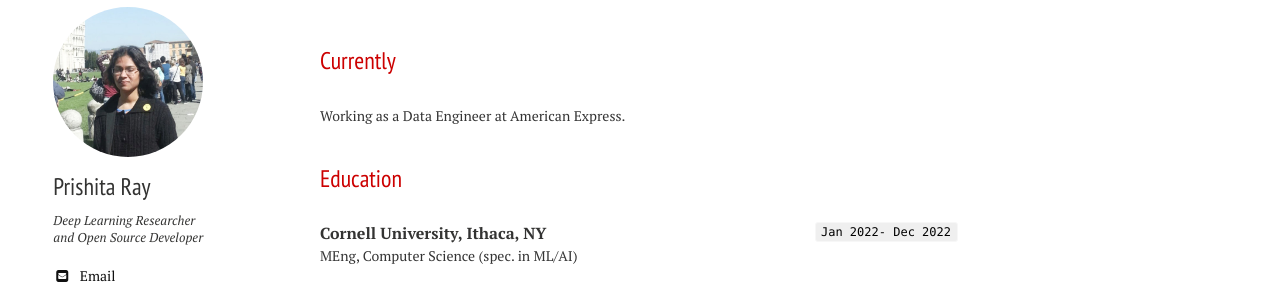
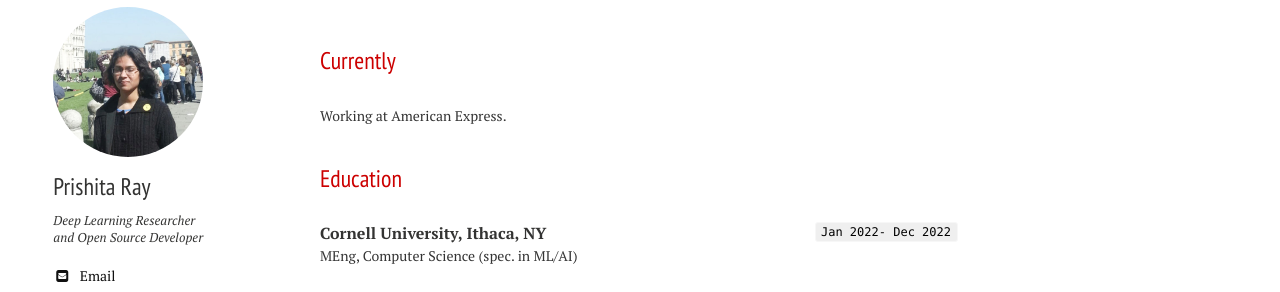
Before and after one commit to PRISHIta123/PRISHIta123.github.io, a Jekyll site: the page built from experience.md, in a window 1280 px wide and 900 px high. Shown: the part 157-449 px from the top of the window. Built offline with Jekyll 4.4.1, drawn with Linux system fonts in a browser that asks for light colours; nearby versions of some CDN libraries; some web fonts are replaced.

Commit message:
Update experience.md

```diff
--- a/experience.md
+++ b/experience.md
@@ -6,7 +6,7 @@ menutitle: Experience
 <a></a>
 ## Currently
 
-<a style="font-size: 14px;">Working as a Data Engineer at American Express.</a>
+<a style="font-size: 14px;">Working at American Express.</a>
 
 ## Education
 
```
